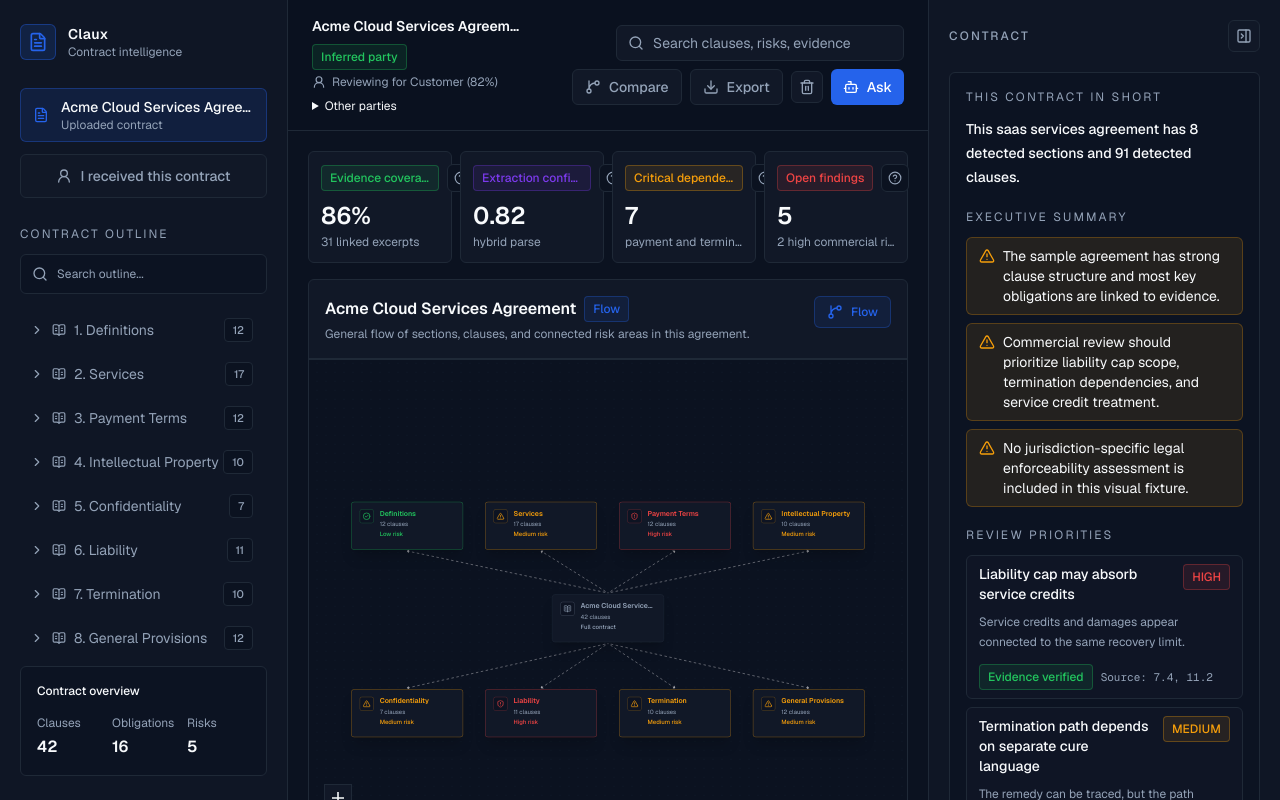
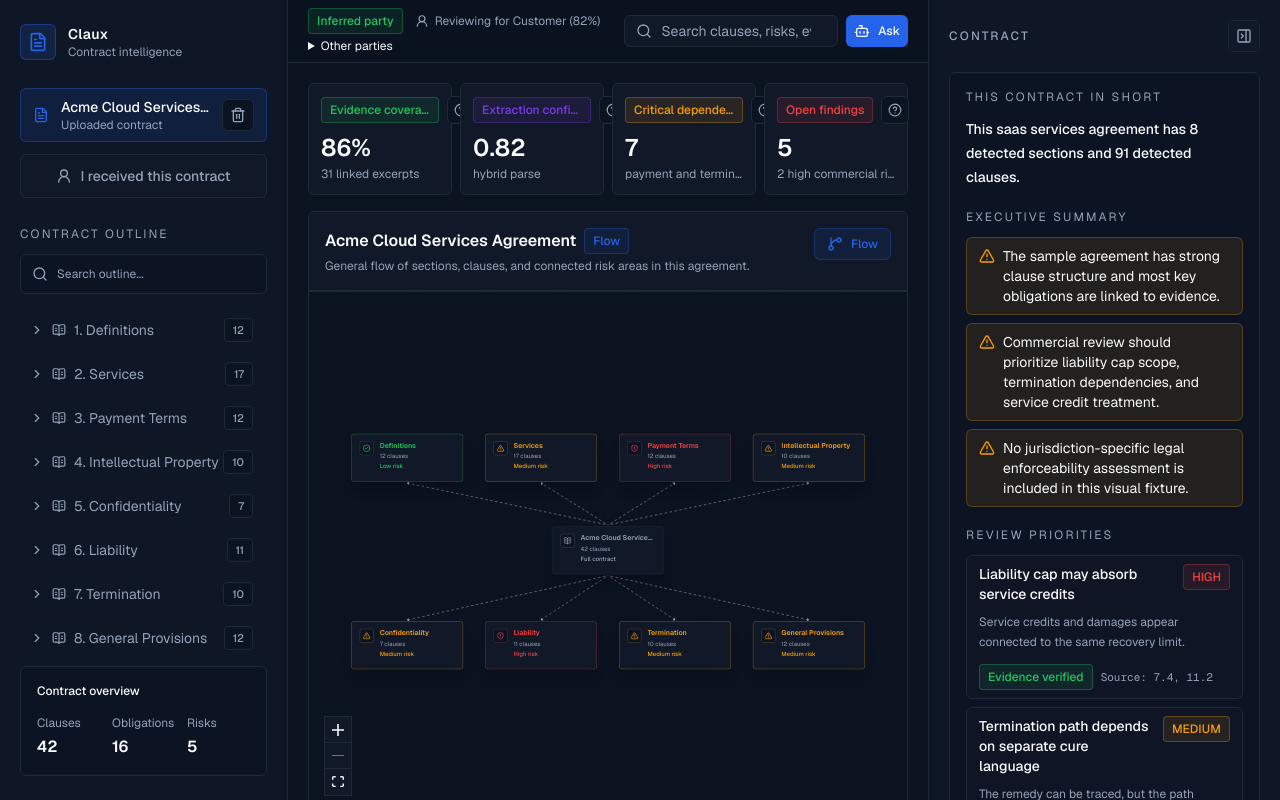
Before and after one commit to akanandhu/claux, a Next.js app: page / in a window 1280 px wide. Both pictures are taken after a click on the button "Open demo fixture". Shown: the top 800 px of the page. Built offline with nearby package versions, Linux system fonts and the light colour scheme.

Commit message:
fix(ui): slim workspace top bar

```diff
--- a/app/_components/Sidebar/index.tsx
+++ b/app/_components/Sidebar/index.tsx
@@ -5,6 +5,7 @@
   ChevronRight,
   FileText,
   Search,
+  Trash2,
   UserRound,
 } from "lucide-react";
 
@@ -18,6 +19,7 @@
   activeSectionId,
   analysis,
   contractFileName,
+  onClearWorkspace,
   onSelectClause,
   onSelectSection,
   outline,
@@ -47,6 +49,14 @@
               </p>
               <p className="text-xs text-muted-foreground">Uploaded contract</p>
             </div>
+            <Button
+              className="shrink-0"
+              icon={Trash2}
+              iconOnlyLabel="Remove document"
+              onClick={onClearWorkspace}
+              size="icon"
+              variant="danger"
+            />
           </div>
           <Button className="h-11 w-full justify-center text-center" icon={UserRound}>
             {reviewerRoleLabel}
--- a/app/_components/Sidebar/types.ts
+++ b/app/_components/Sidebar/types.ts
@@ -6,6 +6,7 @@
   activeSectionId: string | null;
   analysis: DemoAnalysisFixture;
   contractFileName: string;
+  onClearWorkspace: () => void;
   onSelectClause: (clauseId: string, sectionId: string) => void;
   onSelectSection: (sectionId: string) => void;
   outline: ContractSection[];
--- a/app/_components/TopBar/index.tsx
+++ b/app/_components/TopBar/index.tsx
@@ -1,29 +1,27 @@
-import { Bot, Download, GitBranch, Search, Trash2, UserRound } from "lucide-react";
+import { Bot, Search, UserRound } from "lucide-react";
 
 import { Badge } from "@/components/Badge";
 import { Button } from "@/components/Button";
 import type { TopBarProps } from "./types";
 
-export function TopBar({ contract, onClearWorkspace }: TopBarProps) {
+export function TopBar({ contract }: TopBarProps) {
   return (
-    <header className="sticky top-0 z-20 border-b border-border bg-background/95 px-4 py-4 backdrop-blur lg:px-6">
-      <div className="flex flex-col gap-3 lg:flex-row lg:items-center lg:justify-between">
-        <div className="min-w-0">
-          <div className="flex flex-wrap items-center gap-2">
-            <p className="truncate text-sm font-semibold">{contract.fileName}</p>
+    <header className="sticky top-0 z-20 border-b border-border bg-background/95 px-4 py-2 backdrop-blur lg:px-5">
+      <div className="flex min-w-0 flex-col gap-2 lg:flex-row lg:items-center lg:justify-between">
+        <div className="flex min-w-0 flex-wrap items-center gap-x-3 gap-y-1 text-xs text-muted-foreground">
           <Badge tone={contract.requiresPartyClarification ? "warning" : "success"}>
             {contract.requiresPartyClarification
               ? "Needs confirmation"
               : "Inferred party"}
           </Badge>
-          </div>
-          <div className="mt-1 flex flex-wrap items-center gap-2 text-xs text-muted-foreground">
-            <p className="flex items-center gap-1.5">
-              <UserRound aria-hidden="true" className="size-3.5" />
+          <p className="flex min-w-0 items-center gap-1.5">
+            <UserRound aria-hidden="true" className="size-3.5 shrink-0" />
+            <span className="truncate">
               Reviewing for {contract.reviewingRole}
               {typeof contract.reviewerConfidence === "number"
                 ? ` (${Math.round(contract.reviewerConfidence * 100)}%)`
                 : null}
+            </span>
           </p>
           {contract.counterpartyGlance?.length ? (
             <details className="relative">
@@ -45,8 +43,7 @@
             </details>
           ) : null}
         </div>
-        </div>
-        <div className="flex min-w-0 flex-col gap-2 sm:flex-row sm:flex-wrap sm:items-center sm:justify-end">
+        <div className="flex min-w-0 flex-col gap-2 sm:flex-row sm:items-center sm:justify-end">
           <label className="relative min-w-0 sm:w-72">
             <span className="sr-only">Search clauses, risks, evidence</span>
             <Search
@@ -54,24 +51,14 @@
               className="pointer-events-none absolute left-3 top-1/2 size-4 -translate-y-1/2 text-muted-foreground"
             />
             <input
-              className="h-9 w-full rounded-md border border-border bg-surface py-2 pl-9 pr-3 text-sm text-foreground outline-none transition placeholder:text-muted-foreground focus:border-primary focus:ring-2 focus:ring-primary/25"
+              className="h-8 w-full rounded-md border border-border bg-surface py-1.5 pl-9 pr-3 text-sm text-foreground outline-none transition placeholder:text-muted-foreground focus:border-primary focus:ring-2 focus:ring-primary/25"
               placeholder="Search clauses, risks, evidence"
               type="search"
             />
           </label>
-          <div className="flex flex-wrap items-center gap-2">
-            <Button icon={GitBranch}>Compare</Button>
-            <Button icon={Download}>Export</Button>
-            <Button
-              icon={Trash2}
-              iconOnlyLabel="Clear local workspace"
-              onClick={onClearWorkspace}
-              size="icon"
-            />
-            <Button icon={Bot} variant="primary">
+          <Button icon={Bot} size="sm" variant="primary">
             Ask
           </Button>
-          </div>
         </div>
       </div>
     </header>
--- a/app/_components/TopBar/types.ts
+++ b/app/_components/TopBar/types.ts
@@ -2,5 +2,4 @@
 
 export type TopBarProps = {
   contract: DemoAnalysisFixture["contract"];
-  onClearWorkspace: () => void;
 };
--- a/app/_components/WorkspaceShell/index.tsx
+++ b/app/_components/WorkspaceShell/index.tsx
@@ -44,6 +44,7 @@
           contractFileName={
             workspace.uploadedFileName ?? workspace.activeAnalysis.contract.fileName
           }
+          onClearWorkspace={workspace.clearWorkspace}
           onSelectClause={workspace.handleSelectClause}
           onSelectSection={workspace.handleSelectSection}
           outline={workspace.outline}
@@ -51,10 +52,7 @@
         />
         <section className="flex min-w-0 flex-col">
           <div className="sticky top-0 z-20">
-            <TopBar
-              contract={workspace.activeAnalysis.contract}
-              onClearWorkspace={workspace.clearWorkspace}
-            />
+            <TopBar contract={workspace.activeAnalysis.contract} />
           </div>
           <WorkspaceStatusBanner stage={workspace.job.stage} />
           <DashboardMain
```
Lines whose indentation alone changed are shown as unchanged.
